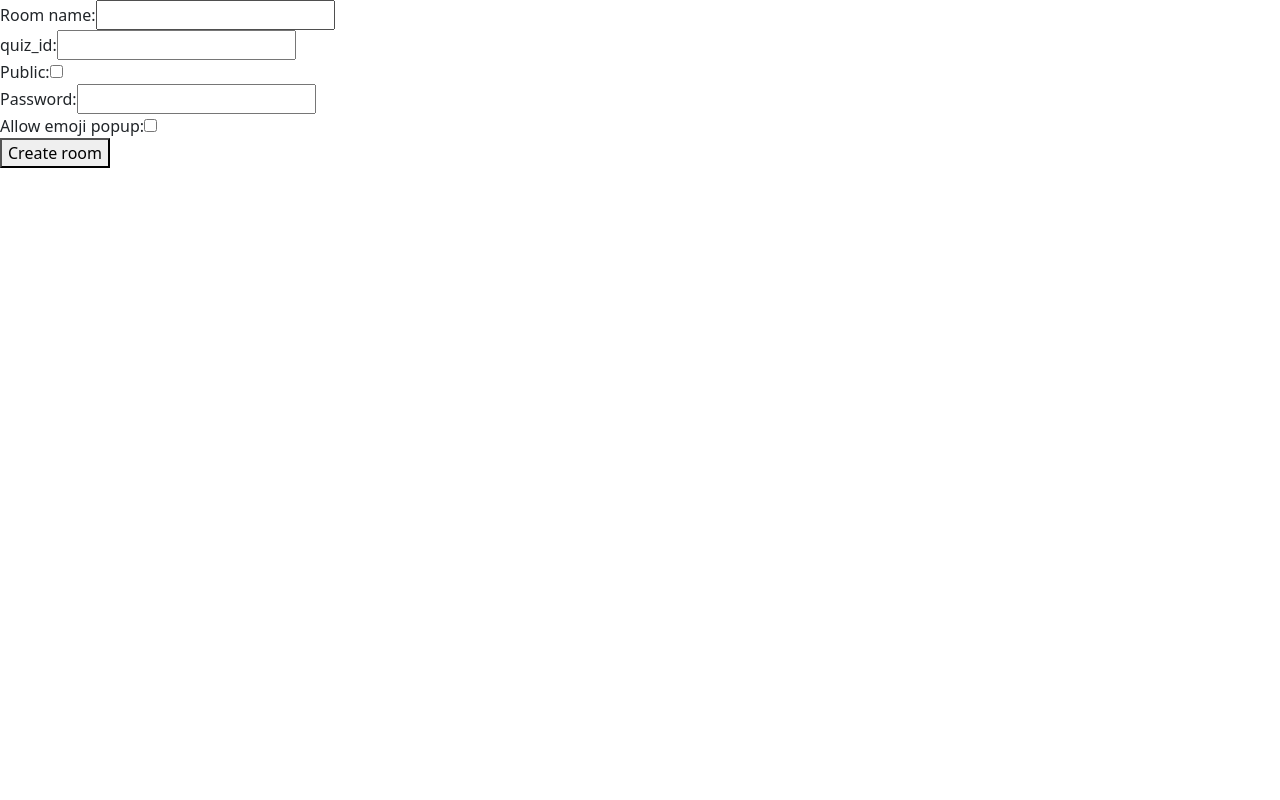
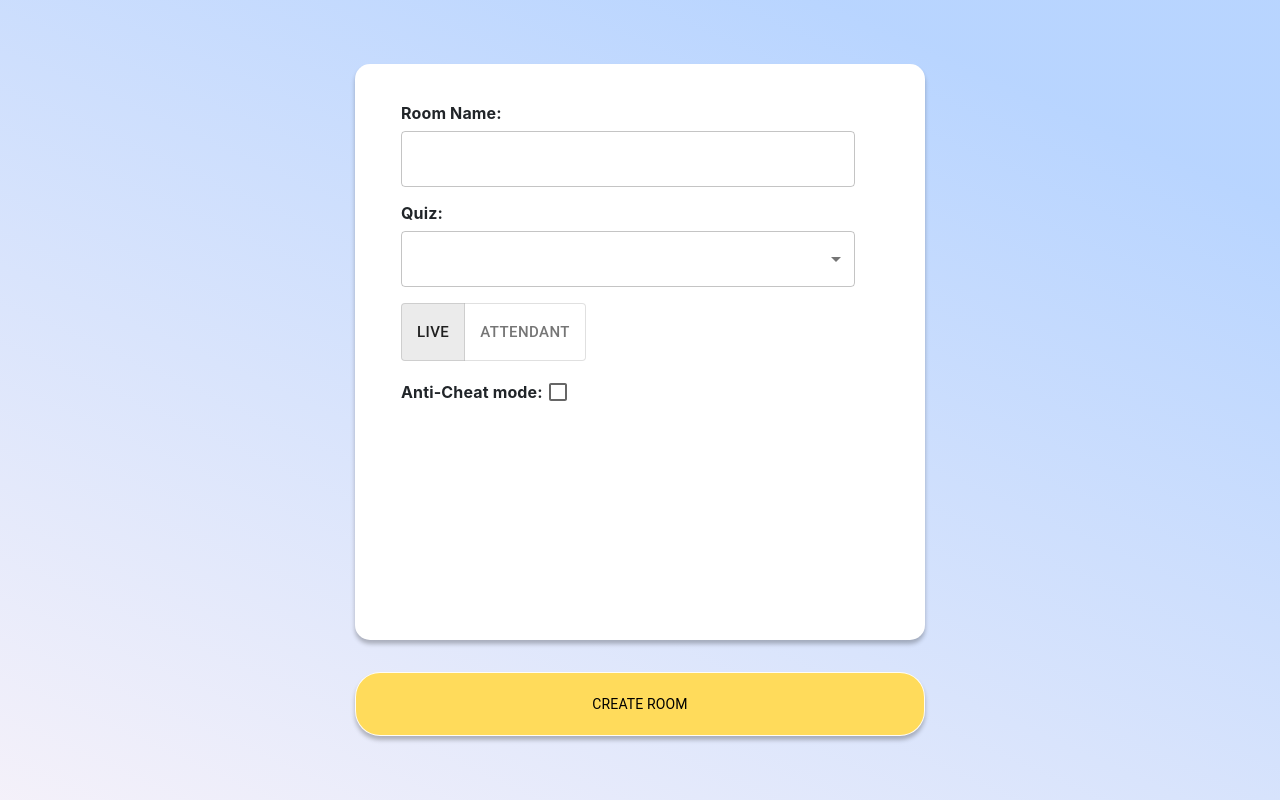
Before and after one commit to Terry9A9/FYP_quiz_system, a React (Vite) app in the folder client/: page /CRoom in a window 1280 px wide. Built offline with nearby package versions, Linux system fonts and the light colour scheme; no server answers.

Commit message:
added create room function

```diff
--- a/client/src/page/CRoom.tsx
+++ b/client/src/page/CRoom.tsx
@@ -1,98 +1,217 @@
 import React, { useState, useEffect } from 'react';
-import { TextField, Button } from '@mui/material';
+import { TextField, Button, Box, Grid, Checkbox, FormControlLabel, Select, MenuItem, Typography, ToggleButtonGroup, ToggleButton, Backdrop, CircularProgress } from '@mui/material';
+
 import { useNavigate } from 'react-router-dom';
 import { makeStyles } from 'tss-react/mui';
-import {room} from "../state";
+import { room } from "../state";
 import _ from 'lodash'
-
-const useStyles = makeStyles()((theme) => {
-    return {
-        root: {
-            display: 'flex',
-            flexDirection: 'column',
-            alignItems: 'center',
-            marginTop: '100px'
-        }
-        ,
-        textField: {
-            margin: '20px 0'
-        }
-    }
-});
+import { getUserData } from '../../../server/controllers/loginFunction';
 
 function CreateRoomForm() {
-  const [roomName, setRoomName] = useState('');
-  const [isPublic, setIsPublic] = useState(false);
-  const [password, setPassword] = useState('');
-  const [allowEmojiPopup, setAllowEmojiPopup] = useState(false);
+	const [roomName, setRoomName] = useState('' as string);
+	const [isAntiCheat, setAntiCheat] = useState(false);
 	const [quiz_id, setQuizId] = useState('');
+	const [quizType, setQuizType] = React.useState('Live');
+	const [userRole, setUserRole] = useState("");
+	const [userOid, setUserOid] = useState("");
+	const [loading, setLoading] = useState(false);
+	const navigate = useNavigate();
+
+	useEffect(() => {
+		const getLoginData = async () => {
+			let loginData = JSON.parse(localStorage.getItem('loginData'))
+			setUserOid(loginData?.idTokenClaims?.oid)
+			const roleRes = await fetch('http://localhost:3004/api/get-role', {
+				method: 'POST',
+				headers: {
+					'Content-Type': 'application/json'
+				},
+				body: JSON.stringify({
+					idTokenClaims: loginData?.idTokenClaims
+				})
+			})
+			const jsonData = await roleRes.json();
+			setUserRole(jsonData.role)
+		}
+		getLoginData()
+	}, []);
 
 	const handleSubmit = (event) => {
 		event.preventDefault();
-
 		// Send form data to backend
+		const roomId = (Math.floor(Math.random() * 99999999)+1).toString()
 		fetch('http://localhost:3004/api/rooms', {
 			method: 'POST',
 			headers: {
 				'Content-Type': 'application/json'
 			},
 			body: JSON.stringify({
+				room_id: roomId,
 				room_name: roomName,
-        ispublic: isPublic,
-        password: password,
-        allow_emoji_popup: allowEmojiPopup,
-        create_time: Math.floor(Date.now()/1000)
+				quiz_id: quiz_id,
+				quiz_type: quizType,
+				create_time: Math.floor(Date.now() / 1000).toString(),
+				create_by: userOid,
 			})
 		})
+		setLoading(true)
+		setTimeout(() => {
+			setLoading(false)
+			navigate(`/play/quiz/${roomId}`)
+		}, 2000)
+
 	};
 
 	const handleRoomNameChange = (event) => {
 		setRoomName(event.target.value);
 	};
 
-  const handleIspublicChange = (event) => {
-    setIsPublic(event.target.checked);
-  };
-
-  const handlePasswordChange = (event) => {
-    setPassword(event.target.value);
-  };
-
-  const handleAllowEmojiPopupChange = (event) => {
-    setAllowEmojiPopup(event.target.checked);
-  };
 	const handleQuizIdChange = (event) => {
 		setQuizId(event.target.value);
 	}
+	const handleAntiCheat = (event) => {
+		setAntiCheat(event.target.checked);
+	}
+
+	const handleChangeType = (event, type) => {
+		setQuizType(type);
+	};
+
 	return (
+		<Box sx={{
+			position: 'absolute',
+			width: '100vw',
+			height: '100vh',
+			background: "linear-gradient(204.31deg, rgba(143, 188, 255, 0.63) 14.61%, rgba(255, 143, 177, 0.0819) 115.48%)",
+			display: 'flex',
+			alignItems: 'center',
+			flexDirection: 'column',
+			justifyContent: 'center'
+		}}>
 			<form onSubmit={handleSubmit}>
-      <label>
-        Room name:
-        <input type="text" value={roomName} onChange={handleRoomNameChange} />
-      </label>
+				<Box
+					sx={{
+						background: 'rgba(255, 255, 255, 1)',
+						border: '1px solid rgba(255, 255, 255, 0.94)',
+						boxShadow: '0px 4px 4px rgba(0, 0, 0, 0.25)',
+						borderRadius: '15px',
+						height: '72vh',
+						display: 'flex',
+						flexDirection: 'column',
+					}}>
+
+					<Box sx={{
+						marginTop: '38px',
+						marginLeft: '45px',
+						fontFamily: 'Inter',
+						fontStyle: 'normal',
+						fontWeight: 700,
+						fontSize: '16px',
+						lineHeight: '20px',
+						display: 'flex',
+						alignItems: 'center',
+						letterSpacing: '0.15px',
+					}}>Room Name:<br /></Box>
+
+					<TextField
+						label=""
+						value={roomName}
+						onChange={handleRoomNameChange}
+						sx={{ width: '80%', marginLeft: '45px', marginTop: '1vh', marginBottom: '2vh' }}
+					/>
+
+					<Box sx={{
+						marginLeft: '45px',
+						fontFamily: 'Inter',
+						fontStyle: 'normal',
+						fontWeight: 700,
+						fontSize: '16px',
+						lineHeight: '20px',
+						display: 'flex',
+						alignItems: 'center',
+						letterSpacing: '0.15px',
+					}}>
+						Quiz:<br /></Box>
+					<Select
+						label="quiz_id"
+						value={quiz_id}
+						onChange={handleQuizIdChange}
+						sx={{ width: '80%', marginLeft: '45px', marginTop: '1vh', marginBottom: '2vh' }}
+					>
+						<MenuItem value="84532">lecture 1 quiz</MenuItem>
+					</Select>
+
+					<ToggleButtonGroup
+						value={quizType}
+						exclusive
+						size="large"
+						onChange={handleChangeType}
+						aria-label="Platform"
+						sx={{ marginLeft: '45px', marginBottom: '10px' }}
+						disabled={userRole === "student"}
+					>
+						<ToggleButton value="Live">Live</ToggleButton>
+						<ToggleButton value="Attendant">Attendant</ToggleButton>
+					</ToggleButtonGroup>
+
+					<Box sx={{
+						marginLeft: '45px',
+						fontFamily: 'Inter',
+						fontStyle: 'normal',
+						fontWeight: 700,
+						fontSize: '16px',
+						lineHeight: '20px',
+						display: 'flex',
+						alignItems: 'center',
+						letterSpacing: '0.15px',
+					}}>
+						Anti-Cheat mode:
+						<FormControlLabel
+							label=""
+							control={<Checkbox checked={isAntiCheat} onChange={handleAntiCheat}
+								sx={{ marginLeft: '5px' }}
+							/>}
+						/>
+					</Box>
+				</Box>
 				<br />
-      quiz_id:
-        <input type="text" value={quiz_id} onChange={handleQuizIdChange} />
-      <br />
-      <label>
-        Public:
-        <input type="checkbox" checked={isPublic} onChange={handleIspublicChange} />
-      </label>
-      <br />
-      {!isPublic && (
-        <label>
-          Password:
-          <input type="password" value={password} onChange={handlePasswordChange} />
-        </label>
-      )}
-      <br />
-      <label>
-        Allow emoji popup:
-        <input type="checkbox" checked={allowEmojiPopup} onChange={handleAllowEmojiPopupChange} />
-      </label>
-      <br />
-      <button type="submit">Create room</button>
+				<Box
+					sx={{
+						display: 'flex',
+						justifyContent: 'center',
+						width: '100%'
+					}}
+				>
+					<Button
+						type="submit"
+						variant="contained"
+						sx={{
+							background: '#FFDB5B',
+							border: '1px solid rgba(255, 255, 255, 0.94)',
+							boxShadow: '0px 4px 4px rgba(0, 0, 0, 0.25)',
+							borderRadius: '25px',
+							marginTop: '1vh',
+							height: '8vh',
+							width: '70vw',
+							maxWidth: '570px'
+						}}
+					>
+						<Typography variant='body2' color={"black"}>
+							Create room
+						</Typography>
+					</Button>
+				</Box>
 			</form>
+			<Backdrop
+                sx={{ color: '#fff', zIndex: (theme) => theme.zIndex.drawer + 1 }}
+                open={loading}
+            >
+                 <Typography variant="h6" sx={{alignContent:"center"}}>
+                    {"Waiting OpenAI API to response..."}
+                </Typography>
+                <CircularProgress color="inherit" />
+            </Backdrop>
+		</Box>
 	);
 }
 
```
Also changed, not shown: client/src/state.ts (+5 -8 lines), 1 other file (tests, documents, lock files or other folders). Lines whose indentation alone changed are shown as unchanged.
